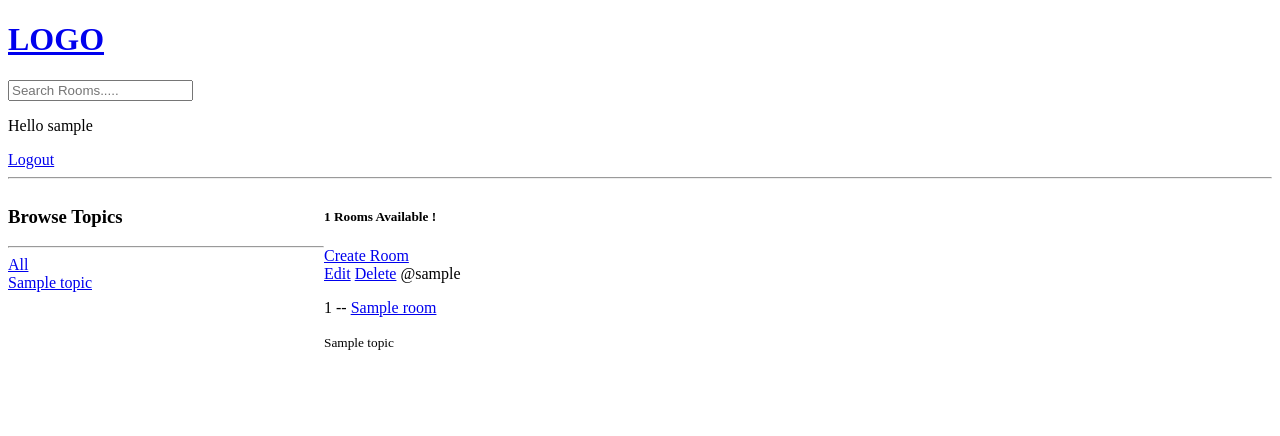
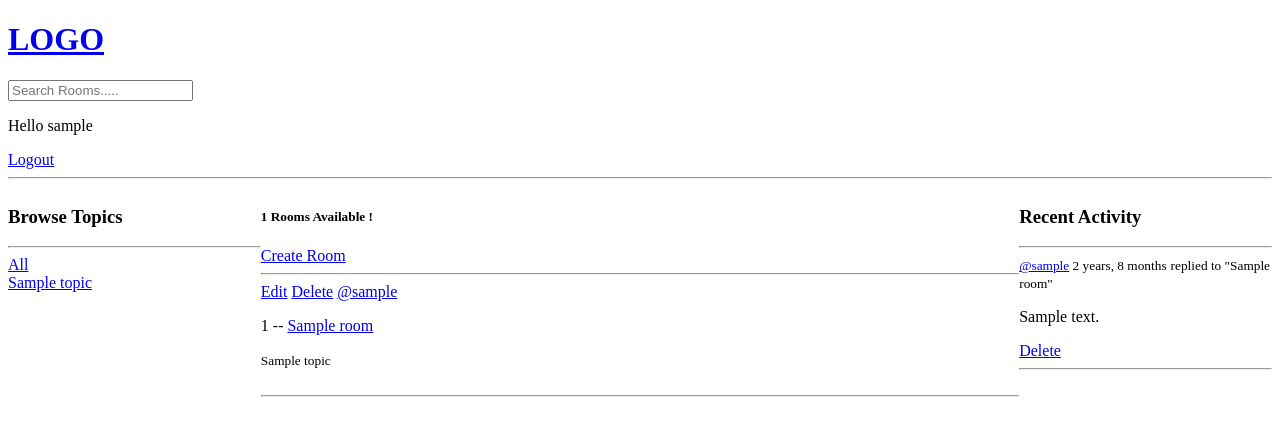
Before and after one commit to Abhijeet-kadance/InfoPad, a Django app: page / in a window 1280 px wide. Shown: the top 436 px of the page. Run offline with Django 4.2, Linux system fonts and the light colour scheme; a user stored in the database is signed in; tables that the repository leaves empty hold one stand-in row (values such as "Sample post").

Commit message:
(IDEAPAD) => Created User Activity Feed

```diff
--- a/base/models.py
+++ b/base/models.py
@@ -32,5 +32,8 @@ class Message(models.Model):
     updated = models.DateTimeField(auto_now=True)
     created = models.DateTimeField(auto_now_add=True)
 
+    class Meta:
+        ordering = ['-updated' , '-created']
+
     def __str__(self):
         return self.body[0:50]
--- /dev/null
+++ b/base/templates/base/activity_component.html
@@ -0,0 +1,16 @@
+<h3>Recent Activity</h3>
+    <hr />
+    {% for message in room_messages %}
+    <div>
+
+      <small><a href="{% url 'user-profile' message.user.id %}">@{{message.user}}</a> {{message.created|timesince}}</small>
+      <small>replied to "{{message.room}}"</small>
+      <p>{{message.body}}</p>
+
+      {% if request.user == message.user %}
+      <a href="{% url 'delete-message' message.id %}">Delete</a>
+      {% endif %}
+      <hr />
+    </div>
+
+    {% endfor %}
--- /dev/null
+++ b/base/templates/base/feed_component.html
@@ -0,0 +1,16 @@
+<div>
+    {% for room in rooms %}
+    <div>
+      {% if request.user == room.host %}
+      <a href="{% url 'update-room' room.id %}">Edit</a>
+      <a href="{% url 'delete-room' room.id %}">Delete</a>
+      {% endif %}
+      <a href="{% url 'user-profile' room.host.id %}">@{{room.host.username}}</a>
+      <p>
+        {{room.id}} -- <a href="{%  url 'room' room.id %}">{{room.name}}</a>
+      </p>
+      <small>{{room.topic.name}}</small><br /><br />
+      <hr>
+    </div>
+    {% endfor %}
+  </div>
--- a/base/templates/base/home.html
+++ b/base/templates/base/home.html
@@ -1,48 +1,33 @@
-{% extends 'main.html' %}
-
-{% block content %}
+{% extends 'main.html' %} {% block content %}
 
 <style>
-    .home-container{
-        display:grid;
-        grid-template-columns: 1fr 3fr;
-    }
+  .home-container {
+    display: grid;
+    grid-template-columns: 1fr 3fr 1fr;
+  }
 </style>
 
-{% comment %} <h1>Home Template </h1> {% endcomment %}
+{% comment %}
+<h1>Home Template</h1>
+{% endcomment %}
 
 <div class="home-container">
+  <!-- Topic Section Starts -->
+  <div>{% include 'base/topics_component.html' %}</div>
+  <!-- Topics Section Ends -->
 
-    <div>
-        <h3>Browse Topics</h3>
-        <hr/>
-        <div>
-            <a href="{% url 'home' %}">All</a>
-        </div>
-        {% for topic in topics %}
-            <div>
-                <a href = "{% url 'home' %}?q={{topic.name}}">{{topic.name}}</a>
-            </div>
-        {% endfor %}
-    </div>
+  <!-- Knowedge Feed Section Starts -->
+  <div>
+    <h5>{{room_count}} Rooms Available !</h5>
+    <a href="{% url 'create-room' %}">Create Room</a>
+    <hr />
+    {% include 'base/feed_component.html' %}
+  </div>
+  <!-- Knowledge Feed Section Ends -->
 
-    <div>
-        <h5>{{room_count}} Rooms Available !</h5>
-        <a href="{% url 'create-room' %}">Create Room</a>
-        <div>
-            {% for room in rooms %}
-            <div>
-                {% if request.user == room.host %}
-                <a href="{% url 'update-room' room.id %}">Edit</a>
-                <a href="{% url 'delete-room' room.id %}">Delete</a>
-                {% endif %}
-                <span>@{{room.host.username}}</span>
-                <p> {{room.id}} -- <a href="{%  url 'room' room.id %}">{{room.name}}</a></p>
-                <small>{{room.topic.name}}</small><br/><br/>
-            </div>
-            {% endfor %}
-        </div>
-    </div>
+  <!-- Activity Section Starts -->
+  <div>{% include 'base/activity_component.html' %}</div>
+  <!-- Activity Section Ends -->
 </div>
 
 {% endblock %}
--- /dev/null
+++ b/base/templates/base/topics_component.html
@@ -0,0 +1,10 @@
+<h3>Browse Topics</h3>
+<hr />
+<div>
+  <a href="{% url 'home' %}">All</a>
+</div>
+{% for topic in topics %}
+<div>
+  <a href="{% url 'home' %}?q={{topic.name}}">{{topic.name}}</a>
+</div>
+{% endfor %}
--- a/base/urls.py
+++ b/base/urls.py
@@ -11,5 +11,6 @@ urlpatterns = [
     path('update-room/<str:pk>/' , views.updateRoom , name="update-room") ,
     path('delete-room/<str:pk>/' , views.deleteRoom , name="delete-room") ,
     path('delete-message/<str:pk>/' , views.deleteMessage , name="delete-message") ,
+    path('profile/<str:pk>',views.userProfile,name="user-profile")
     # path('/<str:pk>/',views.deleteRoom , name="delete-room"),
 ]
--- a/base/views.py
+++ b/base/views.py
@@ -71,13 +71,21 @@ def home(request):
     )
     room_count = rooms.count()
     topics = Topic.objects.all()
-    context = {'rooms' : rooms , 'topics' : topics , "room_count" : room_count}
+    room_messages = Message.objects.filter(Q(room__topic__name__icontains=q))
+    context = {'rooms' : rooms , 'topics' : topics , "room_count" : room_count,"room_messages":room_messages}
     return render(request , 'base/home.html', context)
 
+def userProfile(request,pk):
+    user = User.objects.get(id=pk)
+    rooms = user.room_set.all()
+    room_messages = user.message_set.all()
+    topics = Topic.objects.all()
+    context = {'user':user , 'rooms':rooms , 'room_messages':room_messages , 'topics':topics}
+    return render(request,'base/profile.html',context)
 
 def room(request , pk):
     room = Room.objects.get(id=pk)
-    room_messages = room.message_set.all().order_by('-created')
+    room_messages = room.message_set.all()
     participants = room.participants.all()
     if request.method == 'POST':
         message = Message.objects.create(
```
Also changed, not shown: base/templates/base/profile.html (added, +23 -0 lines).
